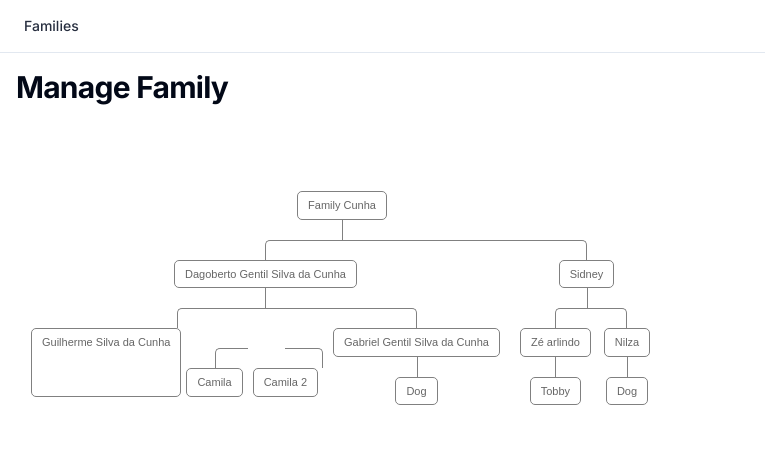
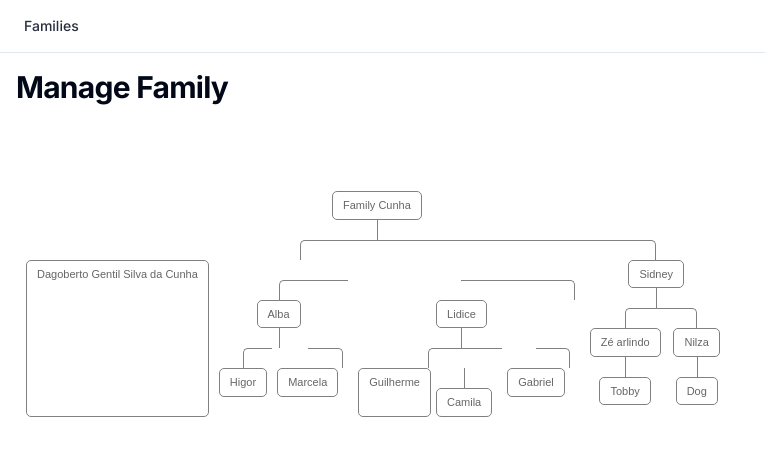
Before and after one commit to GuilhermeCunha/treemory, a Next.js app: page /dashboard/families/1/manage in a window 1280 px wide. Shown: the top 456 px of the page, without its empty margins (0-765 px from the left). Built offline with nearby package versions, Linux system fonts and the light colour scheme.

Commit message:
Updating new tree data model

```diff
--- a/src/app/(dashboard)/dashboard/families/[familyId]/manage/components/ManageFamilyTree/ManageFamilyTree.tsx
+++ b/src/app/(dashboard)/dashboard/families/[familyId]/manage/components/ManageFamilyTree/ManageFamilyTree.tsx
@@ -13,6 +13,8 @@ export type TreeNode = {
   id: string;
   name: string;
   partners?: TreeNode[];
+  parents?: TreeNode[];
+  siblings?: TreeNode[];
   children?: TreeNode[];
 };
 
@@ -22,35 +24,30 @@ const member: TreeRoot = {
     {
       id: "5",
       name: "Dagoberto Gentil Silva da Cunha",
-      children: [
+      partners: [
         {
-          id: "2",
-          name: "Guilherme Silva da Cunha",
-          partners: [
-            {
-              id: "22",
-              name: "Camila",
-            },
-            {
-              id: "22",
-              name: "Camila 2",
-            },
-          ],
+          id: "22",
+          name: "Alba",
           children: [
-            {
-              id: "2",
-              name: "Tobby",
-            },
+            { id: "23", name: "Higor" },
+            { id: "23", name: "Marcela" },
           ],
         },
         {
-          id: "3",
-          name: "Gabriel Gentil Silva da Cunha",
+          id: "23",
+          name: "Lidice",
           children: [
             {
-              id: "4",
-              name: "Dog",
+              id: "23",
+              name: "Guilherme",
+              partners: [
+                {
+                  id: "22",
+                  name: "Camila",
+                },
+              ],
             },
+            { id: "23", name: "Gabriel" },
           ],
         },
       ],
--- a/src/components/icons/index.tsx
+++ b/src/components/icons/index.tsx
@@ -52,8 +52,8 @@ export const Icons = {
       fill="none"
       stroke="currentColor"
       strokeWidth="2"
-      stroke-linecap="round"
-      stroke-linejoin="round"
+      strokeLinecap="round"
+      strokeLinejoin="round"
       className="lucide lucide-calendar-clock"
       {...props}
     >
```
